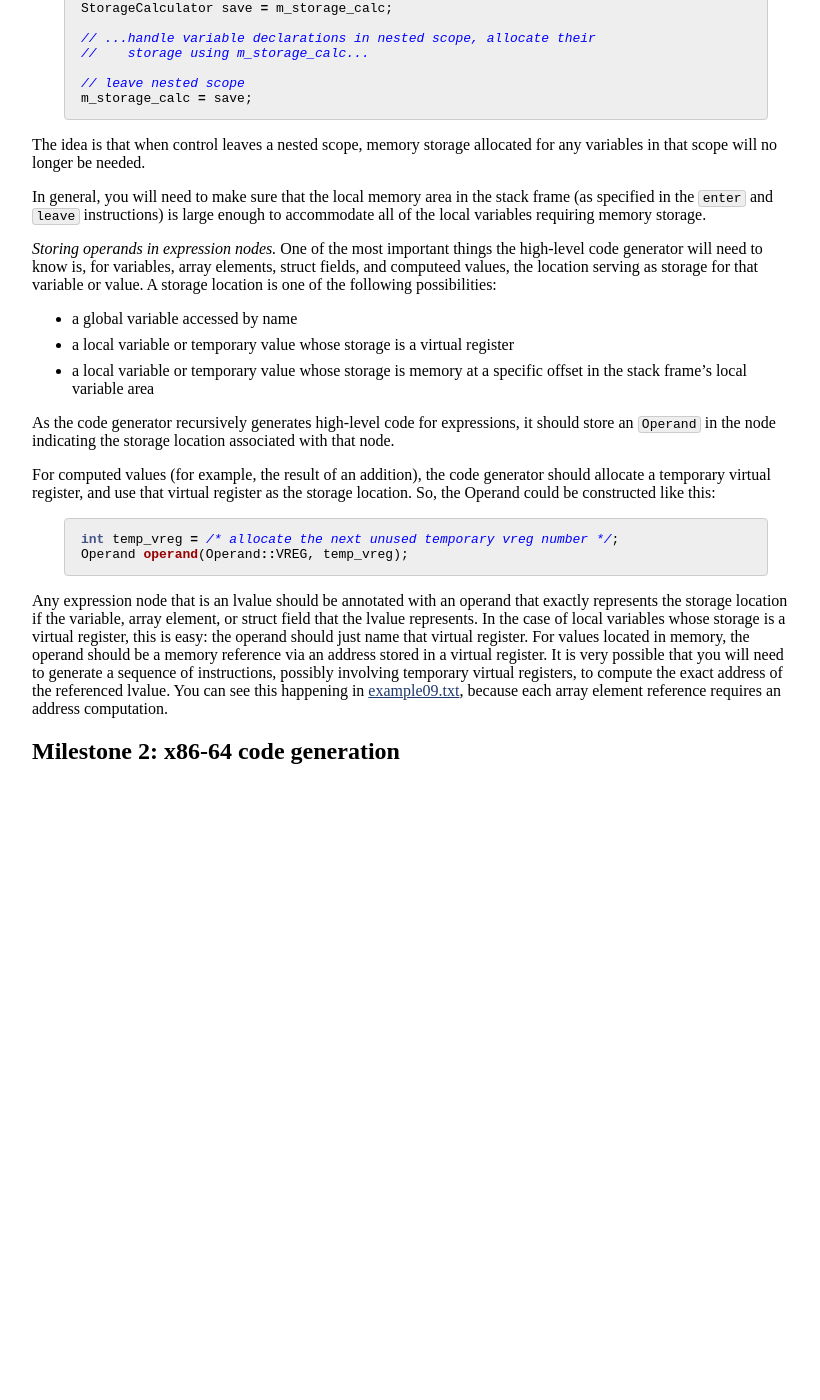
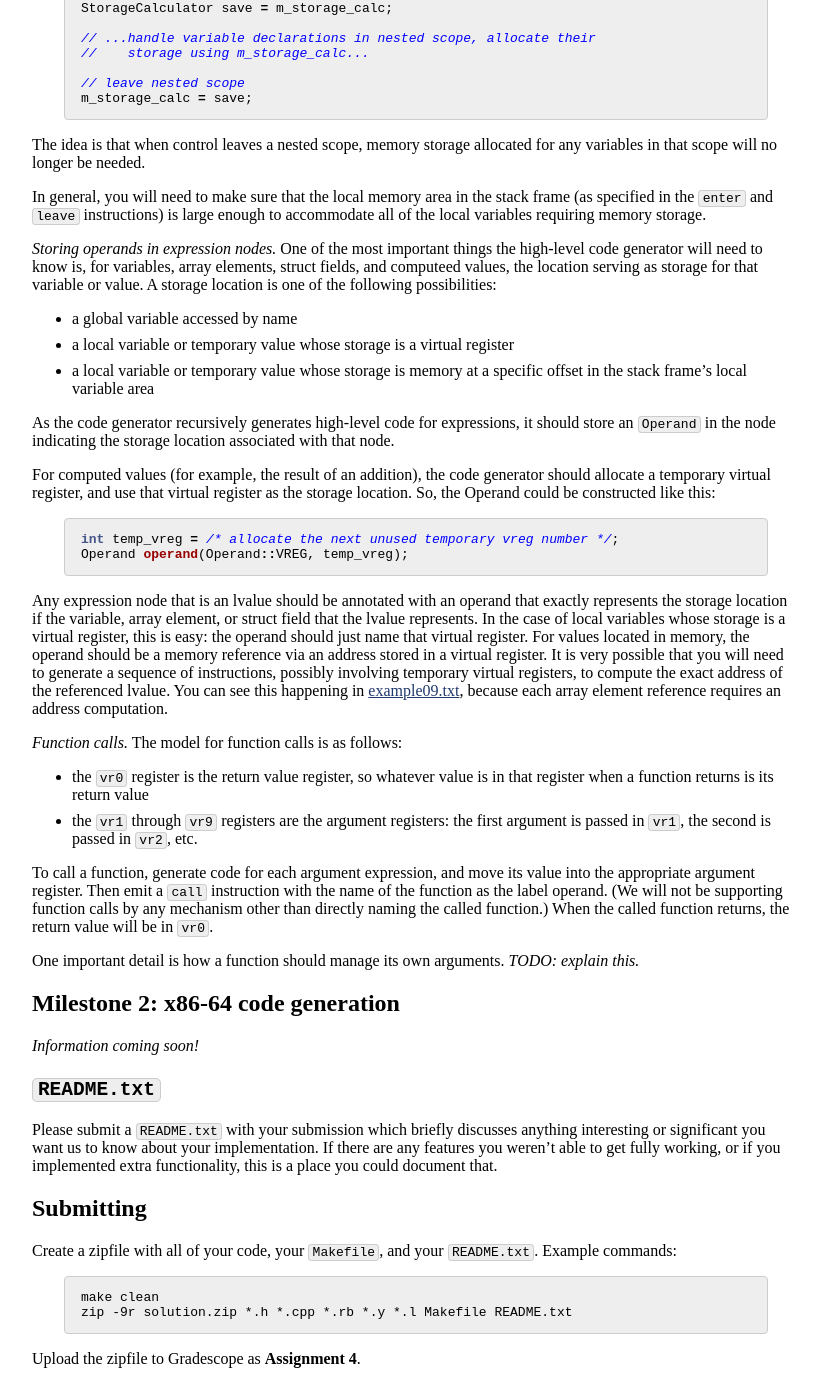
Before and after one commit to jhucompilers/fall2022, a Jekyll site: the page built from assign/assign04.md, in a window 1280 px wide and 1400 px high, scrolled down 6085 px. Shown: the whole window, without its empty margins (224-1044 px from the left). Built offline with Jekyll 4.4.1, drawn with Linux system fonts in a browser that asks for light colours; before the commit the page ends 6882 px from its top, so only the background shows below that.

Commit message:
function calls (working on)

````diff
--- a/assign/assign04.md
+++ b/assign/assign04.md
@@ -421,4 +421,43 @@ of the referenced lvalue.  You can see this happening in
 [example09.txt](https://github.com/jhucompilers/fall2022-tests/blob/main/assign04/example_highlevel_code/example09.txt),
 because each array element reference requires an address computation.
 
+*Function calls.* The model for function calls is as follows:
+
+* the `vr0` register is the return value register, so whatever value
+  is in that register when a function returns is its return value
+* the `vr1` through `vr9` registers are the argument registers: the
+  first argument is passed in `vr1`, the second is passed in `vr2`,
+  etc.
+
+To call a function, generate code for each argument expression, and
+move its value into the appropriate argument register. Then emit a
+`call` instruction with the name of the function as the label operand.
+(We will not be supporting function calls by any mechanism other than
+directly naming the called function.) When the called function returns,
+the return value will be in `vr0`.
+
+One important detail is how a function should manage its own arguments.
+*TODO: explain this.*
+
 ## Milestone 2: x86-64 code generation
+
+*Information coming soon!*
+
+## `README.txt`
+
+Please submit a `README.txt` with your submission which briefly discusses anything
+interesting or significant you want us to know about your implementation.
+If there are any features you weren't able to get fully working, or if you implemented
+extra functionality, this is a place you could document that.
+
+## Submitting
+
+Create a zipfile with all of your code, your `Makefile`, and your `README.txt`.
+Example commands:
+
+```
+make clean
+zip -9r solution.zip *.h *.cpp *.rb *.y *.l Makefile README.txt
+```
+
+Upload the zipfile to Gradescope as **Assignment 4**.
````
